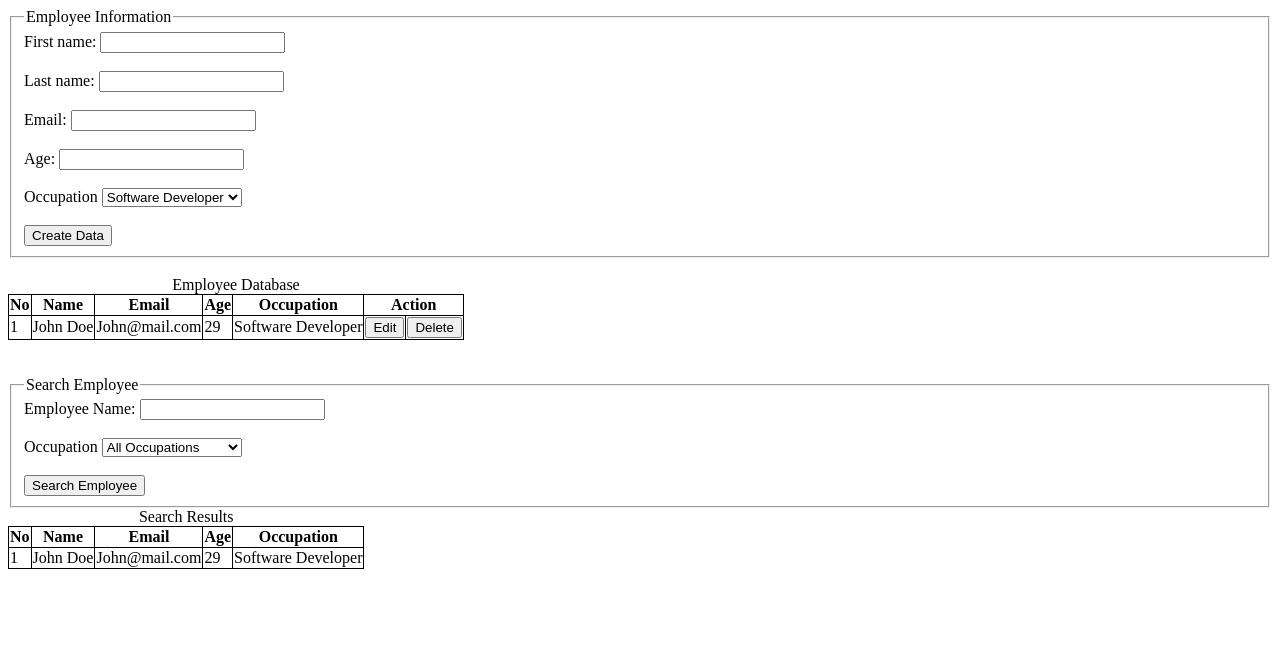
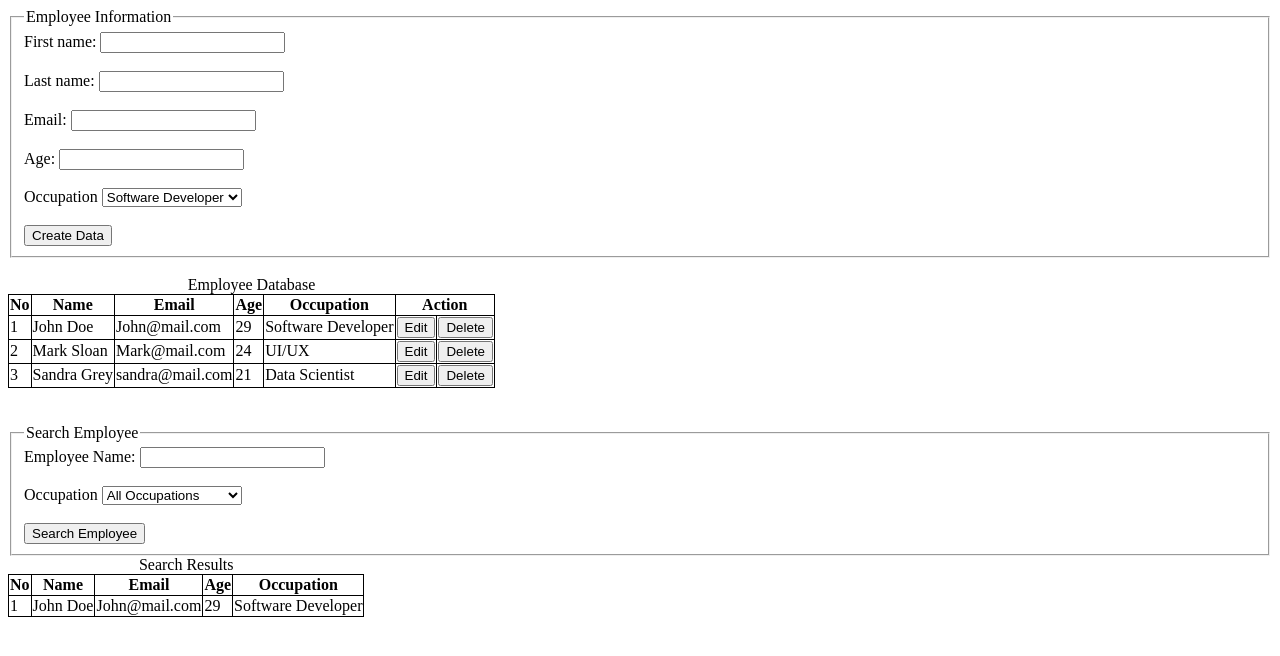
Before and after one commit to RahmanAdhitya/JCWD-2002-Employee-Database, a plain HTML site: page index.html in a window 1280 px wide. Drawn offline with Linux system fonts and the light colour scheme.

Commit message:
feat:show data table works

```diff
--- a/index.html
+++ b/index.html
@@ -62,17 +62,7 @@
         </tr>
       </thead>
 
-      <tbody>
-        <tr>
-          <td>1</td>
-          <td>John Doe</td>
-          <td>John@mail.com</td>
-          <td>29</td>
-          <td>Software Developer</td>
-          <td><button>Edit</button></td>
-          <td><button>Delete</button></td>
-        </tr>
-      </tbody>
+      <tbody id="employeeDatabase"></tbody>
     </table>
 
     <br />
@@ -134,7 +124,30 @@
 
       let data = [
         new Employee("John", "Doe", "John@mail.com", 29, "Software Developer"),
+        new Employee("Mark", "Sloan", "Mark@mail.com", 24, "UI/UX"),
+        new Employee("Sandra", "Grey", "sandra@mail.com", 21, "Data Scientist"),
       ];
+
+      const renderData = () => {
+        let htmlResult = "";
+        data.forEach((val, idx) => {
+          htmlResult += `
+        <tr>
+
+        <td>${idx + 1}</td>
+        <td>${val.firstName} ${val.lastName}</td>
+        <td>${val.email}</td>
+        <td>${val.age}</td>
+        <td>${val.occupation} </td>
+        <td><button>Edit</button></td>
+        <td><button>Delete</button></td>
+        </tr>
+        `;
+        });
+
+        document.getElementById("employeeDatabase").innerHTML = htmlResult;
+      };
+      renderData();
     </script>
   </body>
 </html>
```
